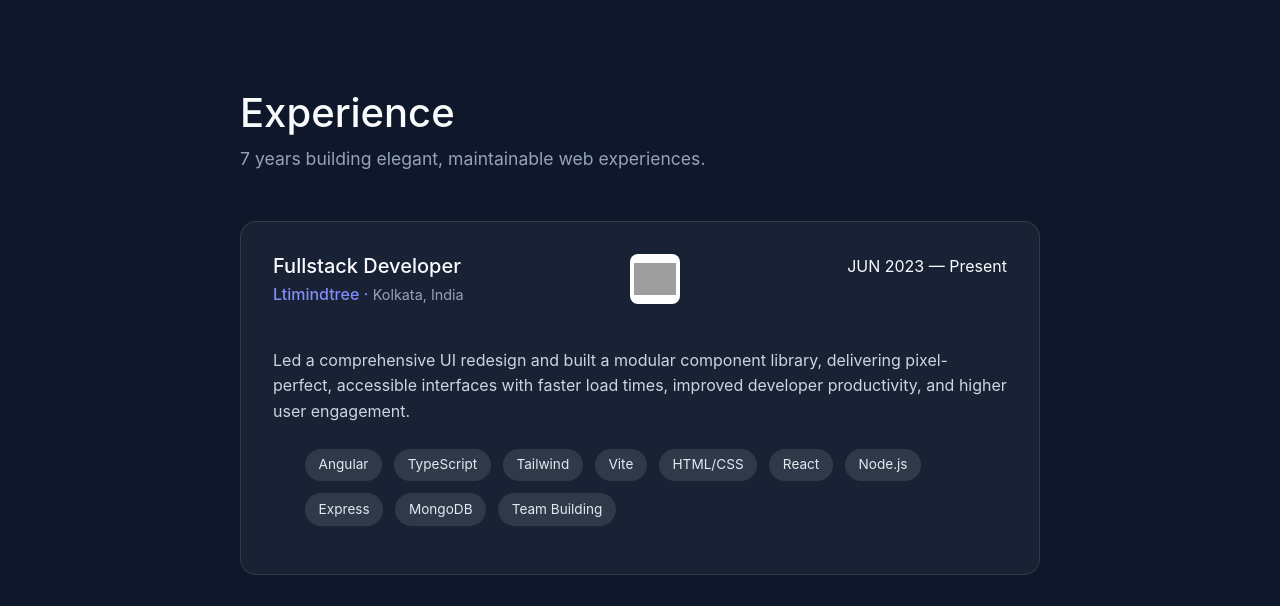
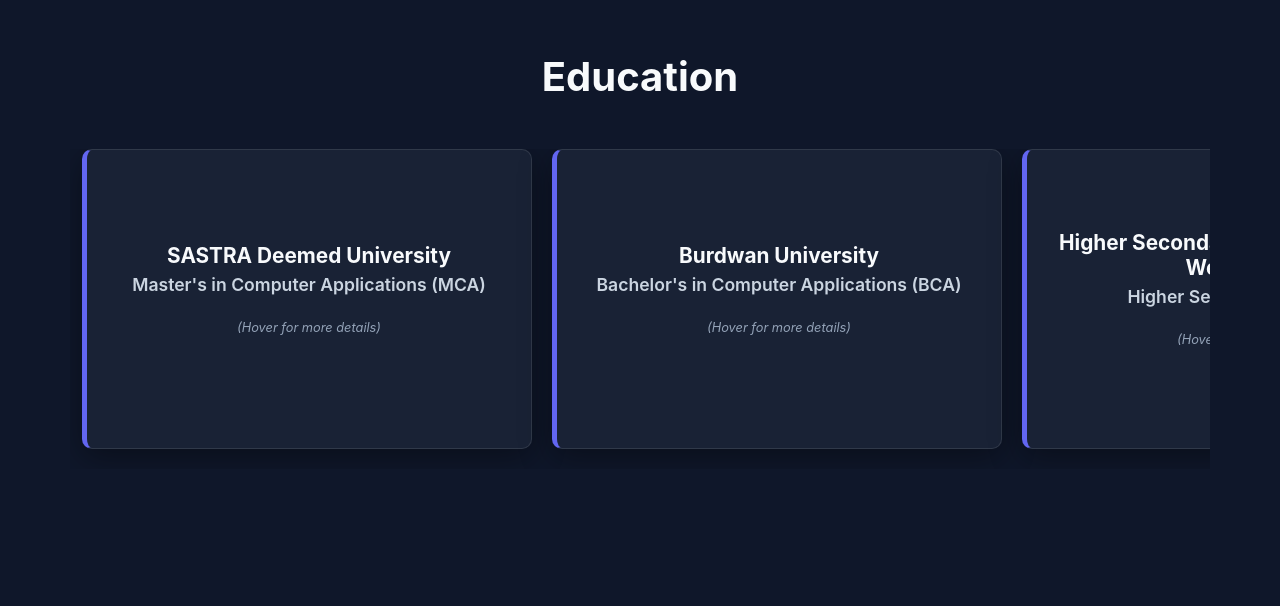
Before and after one commit to avik10/portfolio, a React (Create React App) app: page / in a window 1280 px wide. Shown: the part 1332-1938 px from the top of the page. Built offline with nearby package versions, Linux system fonts and the light colour scheme; grey boxes are pictures that could not be loaded.

Commit message:
add education

```diff
--- a/src/App.js
+++ b/src/App.js
@@ -6,6 +6,7 @@
 import Clients from "./components/clients/clients";
 import Footer from "./components/Footer/Footer";
 import AiExposer from "./components/Ai Exposer/AiExposer";
+import Education from "./components/education/Education";
 
 function App() {
   return (
@@ -13,6 +14,7 @@
     <Navbar />
     <Intro />
     <Skills />
+    <Education />
     <Experaince />
     <Projects />
     <Clients />
--- a/src/components/Intro/Intro.js
+++ b/src/components/Intro/Intro.js
@@ -10,7 +10,7 @@
       <div className='intro-bg row'>
         <div className='intro-details col-md-6 col-sm-12'>
           <h1 className='intro-greeting'>
-            Am <p className='intro-name cursor typewriter-animation'>{data.intro.name.trim()}</p>
+           I Am <p className='intro-name cursor typewriter-animation'>{data.intro.name.trim()}</p>
           </h1>
           <h2 className='intro-role'>
             <span className='animated-text'>{data.intro.designation}</span>
--- a/src/components/data.json
+++ b/src/components/data.json
@@ -13,6 +13,10 @@
             {
                 "name": "Experience",
                 "url": "experience"
+            },
+            {
+                "name": "Education",
+                "url": "education"
             },
             {
                 "name": "Skills",
@@ -237,7 +241,33 @@
             "repo": "https://github.com/avik10/Yatra",
             "live": "https://yatri-sathi.netlify.app"
         }
-            ],
+    ],
+    "education": [
+        {
+            "id": 1,
+            "institution": "SASTRA Deemed University",
+            "degree": "Master's in Computer Applications (MCA)",
+            "period": "2020 - 2023",
+            "location": "Tanjavur, India",
+            "description": "Completed a comprehensive curriculum focused on software development, algorithms, and data structures. Final year project involved developing a real-time collaborative coding platform."
+        },
+        {
+            "id": 2,
+            "institution": "Burdwan University",
+            "degree": "Bachelor's in Computer Applications (BCA)",
+            "period": "2015 - 2018",
+            "location": "Bankura, India",
+            "description": "Completed a comprehensive curriculum focused on software development, algorithms, and data structures. Final year project involved developing a real-time collaborative coding platform."
+        },
+        {
+            "id": 3,
+            "institution": "Higher Secondary Education Council, West Bengal",
+            "degree": "Higher Secondary Education",
+            "period": "2012 - 2014",
+            "location": "Bankura, India",
+            "description": "Completed a comprehensive curriculum focused on software development, algorithms, and data structures. Final year project involved developing a real-time collaborative coding platform."
+        }
+    ],
     "clients": [
         {
             "id": 1,
--- /dev/null
+++ b/src/components/education/Education.css
@@ -0,0 +1,160 @@
+.education-section {
+  padding: 60px 0;
+  background-color: var(--bg-body);
+}
+
+.section-title {
+  font-size: 2.5rem;
+  font-weight: 700;
+  color: var(--text-main);
+}
+
+.education-list-container {
+  display: flex;
+  flex-direction: row;
+  overflow-x: auto;
+  padding-bottom: 20px;
+  gap: 20px;
+  -ms-overflow-style: none;  /* IE and Edge */
+  scrollbar-width: none;  /* Firefox */
+}
+
+/* Hide scrollbar for Chrome, Safari and Opera */
+.education-list-container::-webkit-scrollbar {
+  display: none;
+}
+
+.education-flip-container {
+  perspective: 1000px;
+  margin: 0;
+  width: 450px;
+  height: 300px; /* Smaller and square */
+  flex: 0 0 auto;
+  transition: transform 0.3s ease;
+}
+
+.education-flip-container:hover {
+  transform: translateY(-10px);
+}
+
+.education-card-flipper {
+  position: relative;
+  width: 100%;
+  height: 100%;
+  transition: transform 0.8s;
+  transform-style: preserve-3d;
+}
+
+.education-flip-container:hover .education-card-flipper {
+  transform: rotateY(180deg);
+}
+
+.education-card-front,
+.education-card-back {
+  position: absolute;
+  width: 100%;
+  height: 100%;
+  -webkit-backface-visibility: hidden;
+  backface-visibility: hidden;
+
+  /* Common card styles */
+  background-color: var(--bg-card);
+  border-radius: 10px;
+  padding: 20px;
+  box-shadow: var(--shadow-glass);
+  border: 1px solid var(--border-light);
+  border-left: 5px solid var(--primary-500);
+  transition: transform 0.3s ease-in-out, box-shadow 0.3s ease, background-color 0.3s ease;
+
+  display: flex;
+  flex-direction: column;
+  justify-content: center;
+}
+
+.education-flip-container:hover .education-card-front,
+.education-flip-container:hover .education-card-back {
+  box-shadow: var(--shadow-hover);
+  background-color: var(--bg-card-hover);
+}
+
+.education-card-front {
+  align-items: center; /* Center content on the front */
+  text-align: center;
+}
+
+.education-card-back {
+  transform: rotateY(180deg);
+  align-items: flex-start; /* Align content to the left on the back */
+  justify-content: flex-start;
+  text-align: left;
+}
+
+.flip-instruction {
+  font-size: 0.8rem;
+  font-style: italic;
+  color: var(--text-muted);
+  margin-top: 15px;
+}
+
+.back-title {
+  font-size: 1.3rem;
+  font-weight: 700;
+  color: var(--text-main);
+  margin-bottom: 15px;
+  align-self: center;
+}
+
+.education-card-back p {
+  margin-bottom: 10px;
+  color: var(--text-secondary);
+  font-size: 0.9rem;
+}
+
+.education-card-back strong {
+  color: var(--text-main);
+  font-weight: 600;
+}
+
+.education-card-back .edu-description {
+  margin-top: 8px;
+  line-height: 1.5;
+  font-size: 0.9rem;
+}
+
+.institution-name {
+  font-size: 1.3rem;
+  font-weight: 700;
+  color: var(--text-main);
+  margin: 0;
+}
+
+.degree-name {
+  font-size: 1.1rem;
+  font-weight: 600;
+  color: var(--text-secondary);
+  margin-top: 5px;
+}
+
+.period-badge {
+  background-color: var(--bg-tech-pill);
+  color: var(--primary-400);
+  padding: 5px 15px;
+  border-radius: 20px;
+  font-size: 0.85rem;
+  font-weight: 600;
+  display: inline-block;
+  margin-left: 8px;
+}
+
+/* Responsive styles for mobile */
+@media (max-width: 576px) {
+  .education-list-container {
+    /* Add padding so cards don't touch screen edges */
+    padding-left: 1rem;
+    padding-right: 1rem;
+  }
+
+  .education-flip-container {
+    width: 85vw; /* Make card width relative to screen size */
+  }
+}
--- /dev/null
+++ b/src/components/education/Education.js
@@ -0,0 +1,37 @@
+// /Users/avikbhattacharjya/Official/Development/portfolio/src/components/Education/Education.jsx
+import React from 'react';
+import data from '../data.json';
+import './Education.css';
+
+const Education = () => {
+  return (
+    <section id="education" className="education-section">
+      <div className="container">
+        <h2 className="section-title text-center mb-5">Education</h2>
+        <div className="row justify-content-center">
+          <div className="col-lg-12 education-list-container">
+            {data.education && data.education.map((edu) => (
+              <div key={edu.id} className="education-flip-container">
+                <div className="education-card-flipper">
+                  <div className="education-card-front">
+                    <h3 className="institution-name">{edu.institution}</h3>
+                    <h4 className="degree-name">{edu.degree}</h4>
+                    <p className="flip-instruction">(Hover for more details)</p>
+                  </div>
+                  <div className="education-card-back">
+                    <h5 className="back-title">Academic Details</h5>
+                    <p><strong>Period:</strong><span className="period-badge">{edu.period}</span></p>
+                    <p><strong>Location:</strong> {edu.location}</p>
+                    {edu.description && <p className="edu-description">{edu.description}</p>}
+                  </div>
+                </div>
+              </div>
+            ))}
+          </div>
+        </div>
+      </div>
+    </section>
+  );
+};
+
+export default Education;
--- a/src/components/expeiance/expeiance.js
+++ b/src/components/expeiance/expeiance.js
@@ -6,7 +6,7 @@
     return (
         <section className="xp-section" id="experience">
             <div className="xp-inner">
-                <h2 className="xp-title">Experience</h2>
+                <h2 className="xp-title">Experiences</h2>
                 <p className="xp-subtitle">7 years building elegant, maintainable web experiences.</p>
 
                 <div className="xp-list">
```
